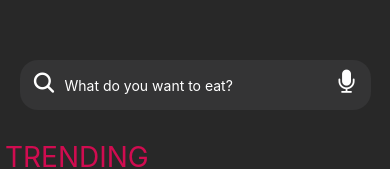
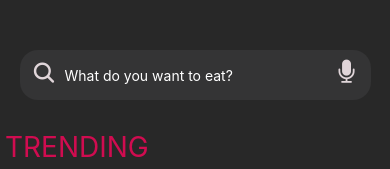
Before and after one commit to BC-MAY-21-RN/kata-03-recetario-aug21-k02-t01, a React Native app in the folder recetario/: screen / in a window 390 px wide. Shown: the top 169 px of the page. Built offline with nearby package versions, Linux system fonts and the light colour scheme.

Commit message:
Fixed ListItem customHeight prop not working correctly
Co-authored-by: Vladimir-Maidana <maidana.vladi@gmail.com>

```diff
--- a/recetario/components/Home.jsx
+++ b/recetario/components/Home.jsx
@@ -26,6 +26,7 @@ const Home = () => {
         items={recipes.filter(recipe => recipe.recent)}
         title='RECENT'
         customWidth={190}
+        customHeight={200}
         handleShowItem={handleShowItem}
       />
       <CustomModal
--- a/recetario/components/ListItem.jsx
+++ b/recetario/components/ListItem.jsx
@@ -8,7 +8,6 @@ const ListItem = ({item, customWidth, customHeight, handleShowItem}) => {
         styles.itemContainer,
         {
           width: customWidth || styles.itemContainer.width,
-          height: customHeight || styles.itemContainer.height,
         }
       ]}
     >
@@ -17,8 +16,12 @@ const ListItem = ({item, customWidth, customHeight, handleShowItem}) => {
       >
         <View>
           <Image
-            style={
-              styles.itemImage
+            style={[
+              styles.itemImage,
+              {
+                height: customHeight || styles.itemImage.height
+              }
+            ]
             }
             source={{
               uri: item && item.image || 'https://w6h5a5r4.rocketcdn.me/wp-content/uploads/2019/06/pizza-con-chorizo-jamon-y-queso-1080x671.jpg',
--- a/recetario/components/SearchBar.jsx
+++ b/recetario/components/SearchBar.jsx
@@ -11,7 +11,7 @@ const SearchBar = () => {
         style={styles.searchIcon}
         name='search'
         size={25}
-        color='white'
+        color='#E0D5D9'
       />
       <TextInput
         style={styles.textInput}
@@ -22,7 +22,7 @@ const SearchBar = () => {
         style={styles.microphoneIcon}
         name='microphone'
         size={25}
-        color='white'
+        color='#E0D5D9'
       />
     </View>
   );
@@ -30,7 +30,7 @@ const SearchBar = () => {
 
 const styles = StyleSheet.create({
   searchBarContainer: {
-    marginTop: 60,
+    marginTop: 50,
     width: '90%',
     marginLeft: 'auto',
     marginRight: 'auto',
```
